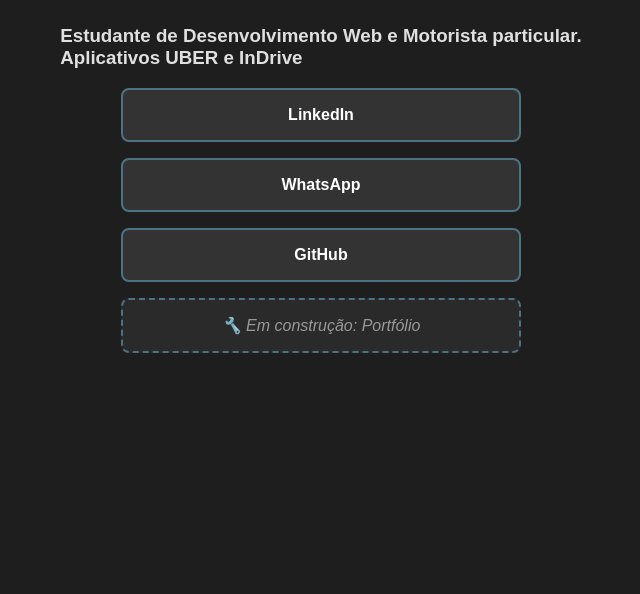
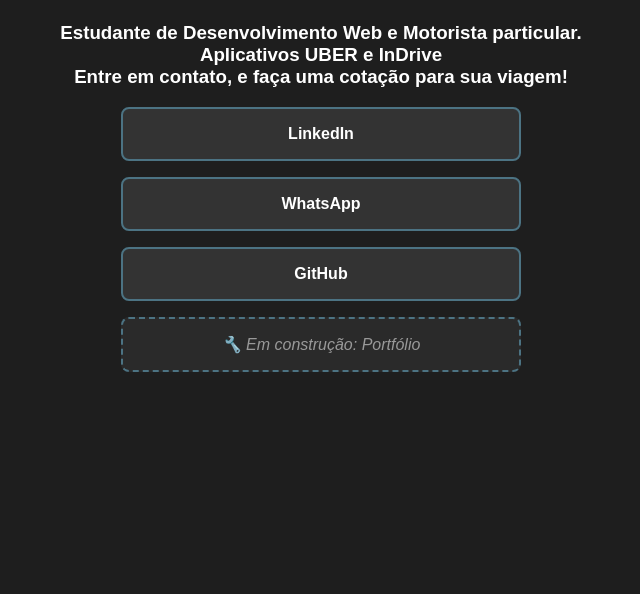
Before and after one commit to stn8m0n/linktree-maicon, a plain HTML site: page index.html in a window 1280 px wide. Shown: the part 206-800 px from the top of the page, without its empty margins (319-959 px from the left). Drawn offline with Linux system fonts and the light colour scheme.

Commit message:
atualizacao03

```diff
--- a/index.html
+++ b/index.html
@@ -21,6 +21,12 @@
       color: #4c7383;
       margin-top: 1rem;
     }
+
+    h3 {
+    text-align: center;
+    color: #ffffff;
+    margin-top: 1rem;
+  }
 
     .profile-pic {
       width: 80px;
@@ -79,7 +85,9 @@
   <h1>Maicon Santana</h1>
   <div>
     <h3> Estudante de Desenvolvimento Web e Motorista particular.<br>
-        Aplicativos UBER e InDrive </h3>
+        Aplicativos UBER e InDrive <br>
+        Entre em contato, e faça uma cotação para sua viagem!
+    </h3>
   </div>
   <div class="links">
     <a class="link" href="https://www.linkedin.com/in/stn-maicon" target="_blank">LinkedIn</a>
```
